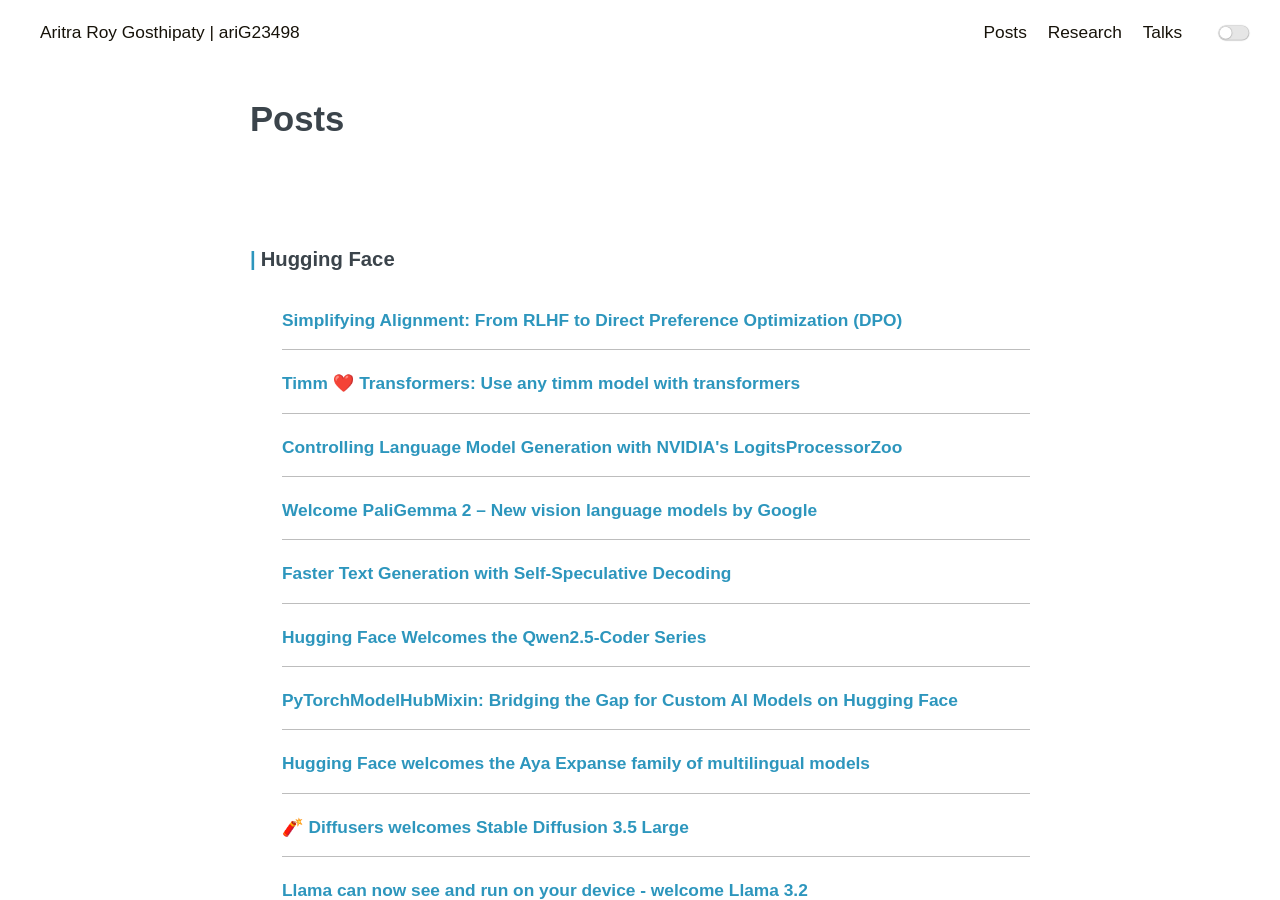
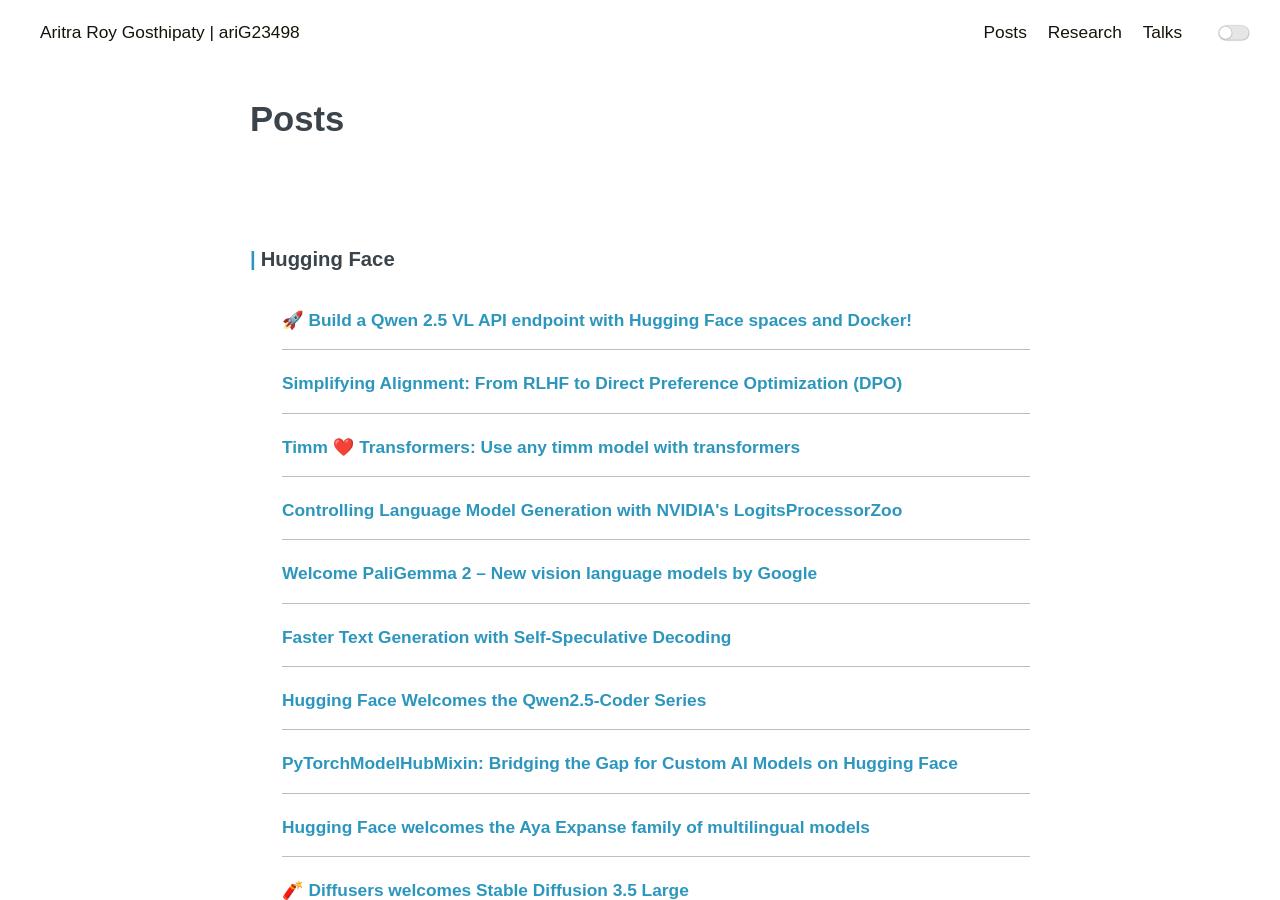
Before and after one commit to ariG23498/ariG23498.github.io, a Jekyll site: the page built from blogs.md, in a window 1280 px wide and 900 px high. Built offline with Jekyll 4.4.1, drawn with Linux system fonts in a browser that asks for light colours.

Commit message:
Update blogs.md

```diff
--- a/blogs.md
+++ b/blogs.md
@@ -7,6 +7,9 @@ permalink: /posts
 <div class="main">
    <div class="post-wrap archive">
       <h3>Hugging Face</h3>
+      <article class="archive-item">
+         <a class="archive-item-link" href="https://huggingface.co/blog/ariG23498/qwen25vl-api" target="_blank" rel="noopener noreferrer">🚀 Build a Qwen 2.5 VL API endpoint with Hugging Face spaces and Docker!</a>
+      </article>
       <article class="archive-item">
          <a class="archive-item-link" href="https://huggingface.co/blog/ariG23498/rlhf-to-dpo" target="_blank" rel="noopener noreferrer">Simplifying Alignment: From RLHF to Direct Preference Optimization (DPO)</a>
       </article>
```
